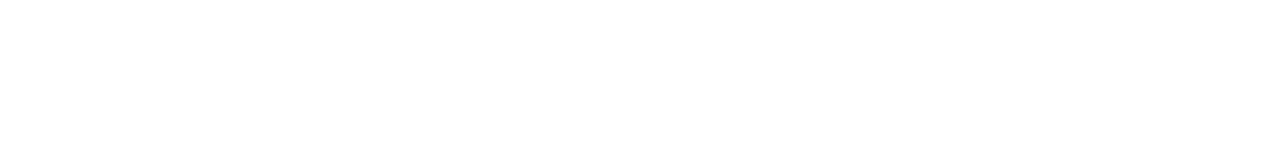
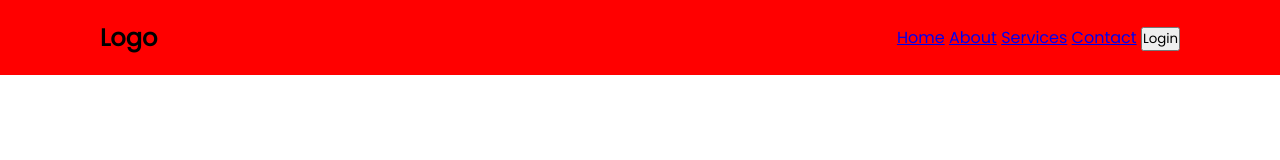
Before and after one commit to nguyenxuanduc1999/WebDeutsch, a plain HTML site: page index.html in a window 1280 px wide. Drawn offline with Linux system fonts and the light colour scheme.

Commit message:
Code them thanh header

```diff
--- a/index.html
+++ b/index.html
@@ -4,9 +4,20 @@
     <meta charset="UTF-8">
     <meta http-equiv="X-UA-Compatible" content="IE=edge">
     <meta name="viewport" content="width=device-width, initial-scale=1.0">
-    <title>Document</title>
+    <title>Website With Login and Registration</title>
+    <link rel="stylesheet" href="style.css">
 </head>
+
 <body>
-
+    <header>
+        <h2 class="logo">Logo</h2>
+        <nav class="navigation">
+            <a href="#">Home</a>
+            <a href="#">About</a>
+            <a href="#">Services</a>
+            <a href="#">Contact</a>
+            <button class="btnLogin-popup">Login</button>
+        </nav>
+    </header>
 </body>
 </html>
--- /dev/null
+++ b/style.css
@@ -0,0 +1,21 @@
+@import url(https://fonts.googleapis.com/css2?family=Poppins);
+
+*{
+    margin: 0;
+    padding: 0;
+    box-sizing: border-box;
+    font-family: 'Poppins', sans-serif;
+}
+
+header{
+    position: fixed;
+    top: 0;
+    left: 0;
+    width: 100%;
+    padding: 20px 100px;
+    background: red;
+    display: flex;
+    justify-content: space-between;
+    align-items: center;
+    z-index: 99;
+}
```
